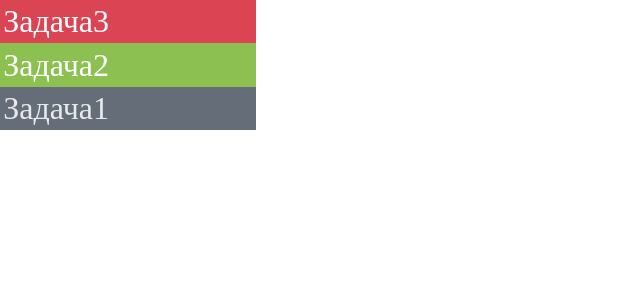
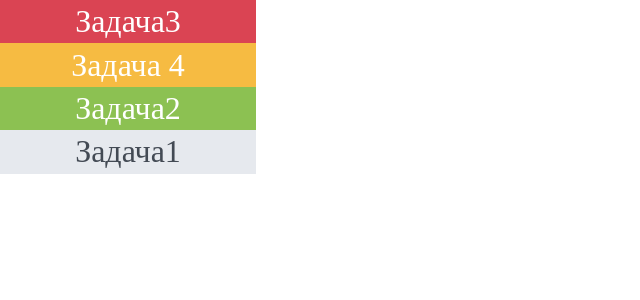
Before and after one commit to kakabara/todo, a Flask app: page / in a window 1280 px wide. Shown: the top 300 px of the page, without its empty margins (0-640 px from the left). Run offline with Flask 2, Linux system fonts and the light colour scheme; data that the repository does not hold is empty.

Commit message:
litle work

```diff
--- a/app/static/script/main.js
+++ b/app/static/script/main.js
@@ -1,10 +1,15 @@
-const sendRequest = (method, url) => {
-    return fetch(url, {method})
-    .then( (response) => { response.json().then( (data) => { return data});})
-    .then( ans => {return ans;} )
-    .catch( (error) =>
-        {console.warn(error);} );
+let app = {}
+
+function pr(data){
+    app.data = data;
+    console.log(app);
 }
 
-var req = sendRequest('GET', 'http://127.0.0.1:5000/tasks');
-console.log(req);
+function sendRequest(url, method, callback) {
+    fetch(url, {method})
+    .then( (response) => {return response.json();})
+    .then( (data) => {callback(data);} )
+    .catch( (err) => {console.warn(err);} )
+}
+
+sendRequest('http://127.0.0.1:5000/tasks', 'GET', pr);
--- a/app/static/stylesheets/style.css
+++ b/app/static/stylesheets/style.css
@@ -4,14 +4,14 @@ body {
 
 }
 
-#queue {
+#queue-tasks {
     width: 20%;
 }
 
 .task {
     font-size: 2em;
     padding: 0.1em;
-
+    text-align: center;
 }
 
 .important {
@@ -31,6 +31,6 @@ body {
 }
 
 .done {
-    background-color: #656D78;
-    color: #E6E9ED;
+    background-color: #E6E9EE;
+    color: #434A54;
 }
--- a/app/templates/index.html
+++ b/app/templates/index.html
@@ -8,9 +8,12 @@
 <body>
 <script src="{{url_for('static', filename='script/main.js')}}"></script>
     <div id="wrapper">
-        <div id="queue">
+        <div id="queue-tasks">
             <div class="task critical inwork" id="1">
                 Задача3
+            </div>
+            <div class="task important inwork" id="4">
+                Задача 4
             </div>
             <div class="task usual inwork" id="2">
                 Задача2
```
Also changed, not shown: app/static/script/tools.js (added, +14 -0 lines), app/static/script/view.js (added, +15 -0 lines).
